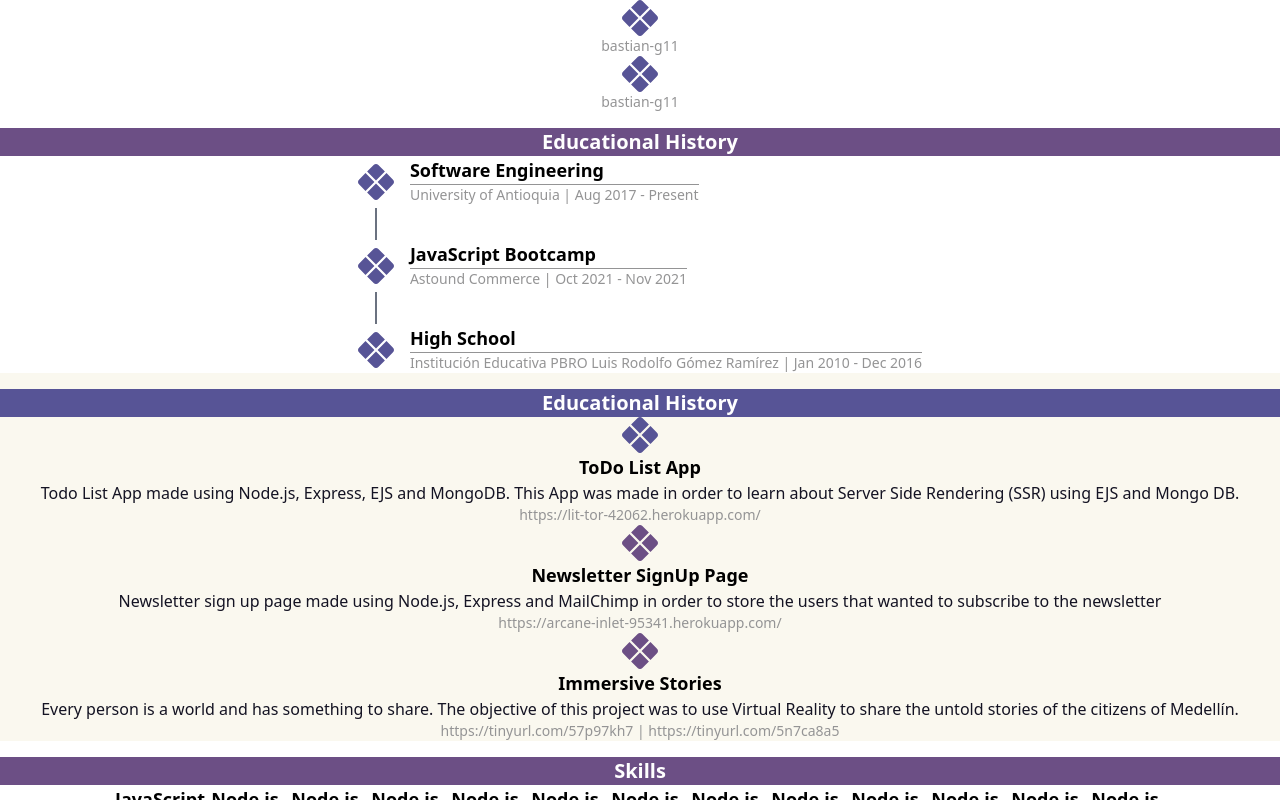
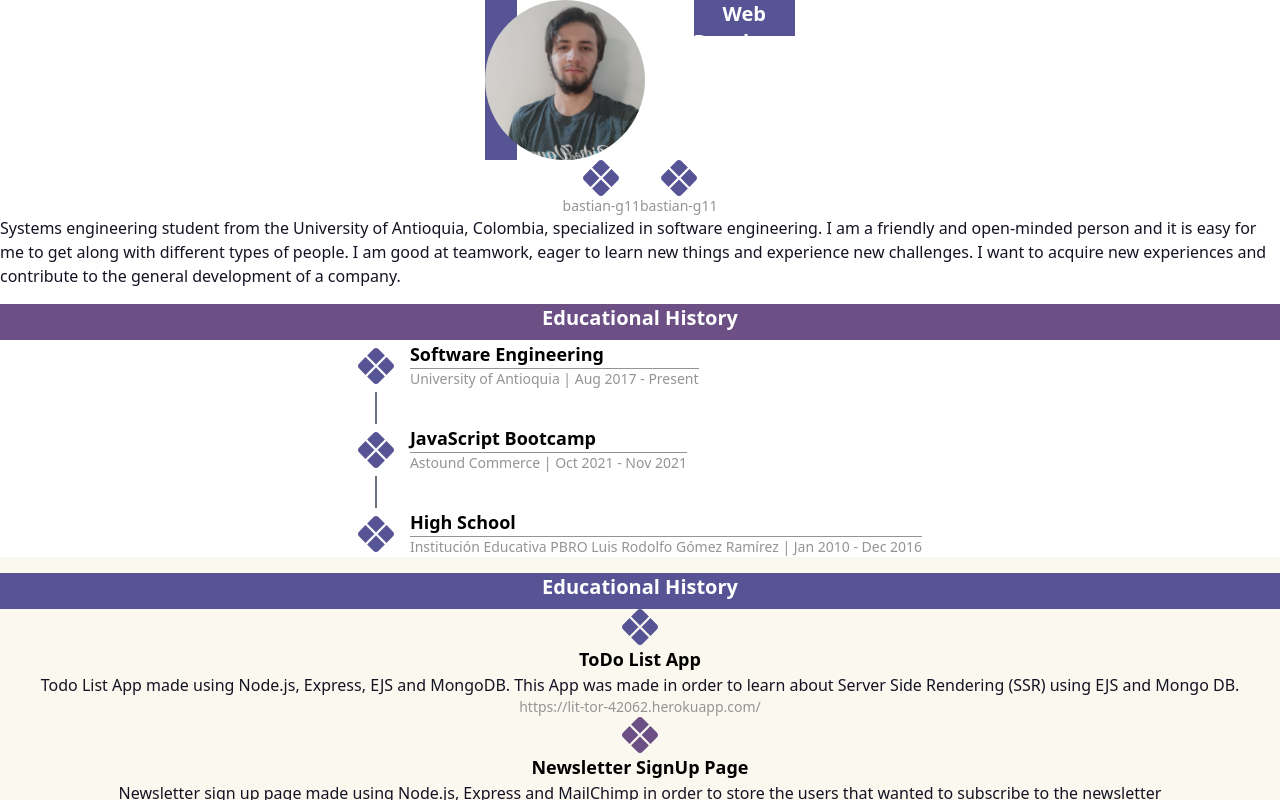
Before and after one commit to bastian-g11/cv-bastian-g11, a React (Create React App) app: page / in a window 1280 px wide. Built offline with nearby package versions, Linux system fonts and the light colour scheme.

Commit message:
FEAT: Create profile section and update Icon component

```diff
--- /dev/null
+++ b/src/components/Header.jsx
@@ -0,0 +1,5 @@
+const Header = () => {
+  return (  );
+}
+
+export default Header;
--- a/src/components/Icon.jsx
+++ b/src/components/Icon.jsx
@@ -1,10 +1,18 @@
 import { BsXDiamondFill } from 'react-icons/bs';
-import { FaGithub } from 'react-icons/fa';
+import { FaGithub, FaVrCardboard, FaRegPaperPlane } from 'react-icons/fa';
+import { AiFillLinkedin } from 'react-icons/ai';
+import { IoLanguageOutline } from 'react-icons/io5';
+import { GrCertificate } from 'react-icons/gr';
 
 const Icon = ({ id = 'diamond', color = 'purple' }) => {
   const icons = {
     diamond: <BsXDiamondFill className={`icon icon-${color}`} />,
     github: <FaGithub className={`icon icon-${color}`} />,
+    linkedin: <AiFillLinkedin className={`icon icon-${color}`} />,
+    cardboard: <FaVrCardboard className={`icon icon-${color}`} />,
+    paperPlane: <FaRegPaperPlane className={`icon icon-${color}`} />,
+    language: <IoLanguageOutline className={`icon icon-${color}`} />,
+    certification: <GrCertificate className={`icon icon-${color}`} />,
   };
   return icons[id];
 };
--- /dev/null
+++ b/src/components/ProfilePicture.jsx
@@ -0,0 +1,10 @@
+const ProfilePicture = () => (
+  <div className='w-full '>
+    <div className='border-l-[2rem] border-main-purple h-40 float-left' />
+    <div
+      className={`h-40 w-40 rounded-full bg-[url('../assets/ich.png')] bg-cover bg-center relative`}
+    />
+  </div>
+);
+
+export { ProfilePicture };
--- a/src/components/Section.jsx
+++ b/src/components/Section.jsx
@@ -8,7 +8,7 @@ const Section = ({
 }) => (
   <div className={`w-full pt-4 ${background}`}>
     <Title text={title} background={titleBackground} />
-    <div className='flex-container'>
+    <div className='flex-container  mx-4'>
       <div>{children}</div>
     </div>
   </div>
--- a/src/components/Title.jsx
+++ b/src/components/Title.jsx
@@ -1,5 +1,5 @@
-const Title = ({ text, background }) => (
-  <div className={`${background}`}>
+const Title = ({ text, background = 'bg-main-purple ' }) => (
+  <div className={`${background} h-9`}>
     <h1 className='text-center text-white font-bold text-xl'>{text}</h1>
   </div>
 );
--- a/src/components/page-sections/Profile.jsx
+++ b/src/components/page-sections/Profile.jsx
@@ -1,9 +1,25 @@
 import { IconText } from 'components/IconText';
+import { ProfilePicture } from 'components/ProfilePicture';
+import { Title } from 'components/Title';
 
 const Profile = () => (
-  <div>
-    <IconText icon='diamond' iconColor='purple' text='bastian-g11' />
-    <IconText icon='diamond' iconColor='purple' text='bastian-g11' />
+  <div className='flex-container'>
+    <div className='flex content-around'>
+      <ProfilePicture />
+      <Title text='Web Developer' />
+    </div>
+    <div className='flex'>
+      <IconText icon='diamond' iconColor='purple' text='bastian-g11' />
+      <IconText icon='diamond' iconColor='purple' text='bastian-g11' />
+    </div>
+    <p>
+      Systems engineering student from the University of Antioquia, Colombia,
+      specialized in software engineering. I am a friendly and open-minded
+      person and it is easy for me to get along with different types of people.
+      I am good at teamwork, eager to learn new things and experience new
+      challenges. I want to acquire new experiences and contribute to the
+      general development of a company.
+    </p>
   </div>
 );
 export { Profile };
```
Also changed, not shown: src/assets/ich.png (renamed from src/assets/ich.jpeg).
